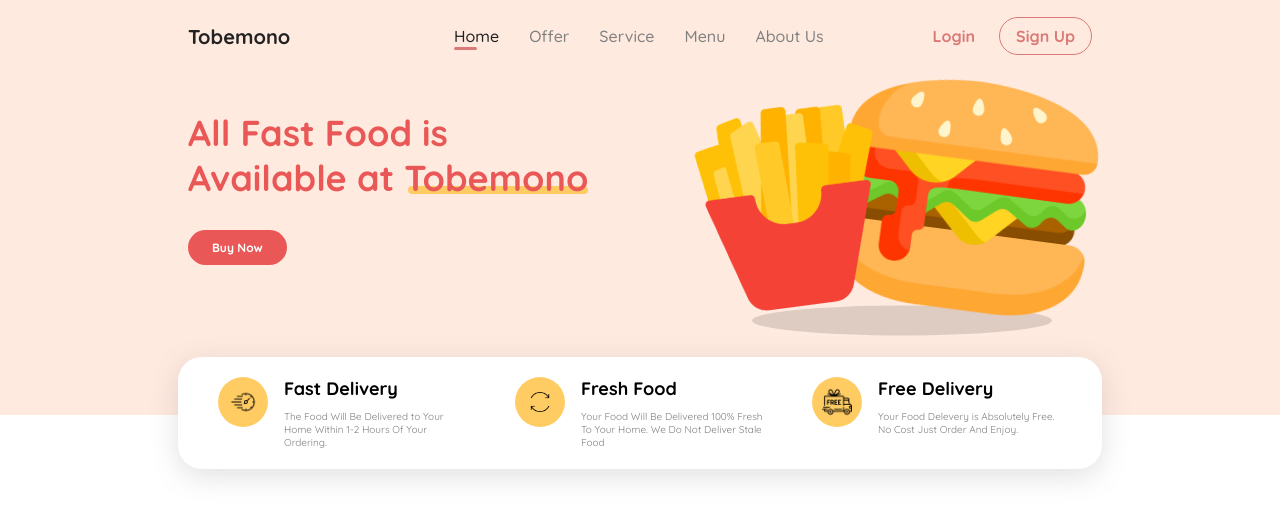
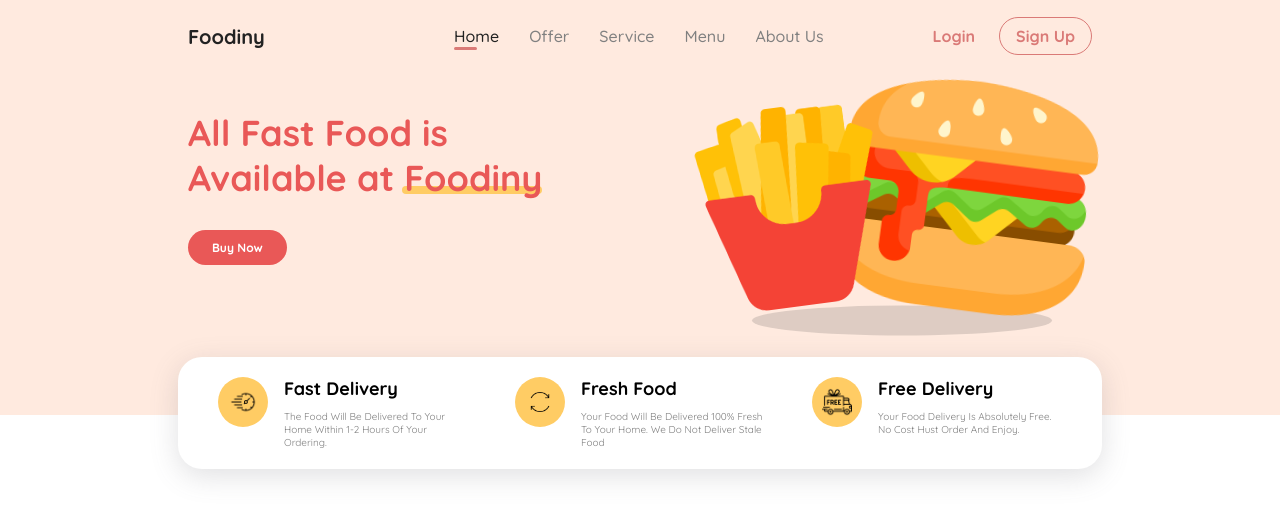
Before and after one commit to ayantechtop/Foodiny-Shopify-Frontend, a Next.js app: page / in a window 1280 px wide. Shown: the top 518 px of the page. Built offline with nearby package versions, Linux system fonts and the light colour scheme.

Commit message:
fix: :zap: Update app name

```diff
--- a/src/components/main/index.module.scss
+++ b/src/components/main/index.module.scss
@@ -34,7 +34,7 @@
             bottom: 6px;
             content: "";
             height: 8px;
-            width: 180px;
+            width: 140px;
             position: absolute;
             border-radius: 24px;
             background-color: $gold-10-color;
@@ -138,6 +138,7 @@
             .description {
                 color: gray;
                 font-size: 10px;
+                text-transform: capitalize;
             }
         }
     }
--- a/src/components/main/index.tsx
+++ b/src/components/main/index.tsx
@@ -9,21 +9,21 @@ const bannerItems = [
     title: 'Fast Delivery',
     iconSrc: '/deadline.png',
     description:
-      'The Food Will Be Delivered to Your Home Within 1-2 Hours Of Your Ordering.',
+      'The food will be delivered to your home within 1-2 hours of your ordering.',
   },
   {
     id: 2,
     title: 'Fresh Food',
     iconSrc: '/repeat.png',
     description:
-      'Your Food Will Be Delivered 100% Fresh To Your Home. We Do Not Deliver Stale Food',
+      'Your food will be delivered 100% fresh to your home. we do not deliver stale food',
   },
   {
     id: 3,
     title: 'Free Delivery',
     iconSrc: '/free-delivery.png',
     description:
-      'Your Food Delevery is Absolutely Free. No Cost Just Order And Enjoy.',
+      'Your food delivery is absolutely free. no cost hust order and enjoy.',
   },
 ]
 
@@ -33,15 +33,15 @@ const MainComponent = () => {
       <div className={styles.container}>
         <div className={styles.title_box}>
           <h1 className={styles.title}>
-            {`All Fast Food is \n Available at Tobemono`}
+            {`All Fast Food is \n Available at Foodiny`}
           </h1>
         </div>
         <div className={styles.image_container}>
           <div className={styles.image_1}>
-            <Image alt="" width={250} height={250} src="/burger.png" />
+            <Image priority alt="" width={250} height={250} src="/burger.png" />
           </div>
           <div className={styles.image_2}>
-            <Image alt="" width={200} height={200} src="/french-fries.png" />
+            <Image priority alt="" width={200} height={200} src="/french-fries.png" />
           </div>
           <div className={styles.shadow} />
         </div>
--- a/src/components/navbar/index.tsx
+++ b/src/components/navbar/index.tsx
@@ -29,7 +29,7 @@ const navbarItems = [
 const Navbar = () => {
   return (
     <div className={styles.container}>
-      <div className={styles.logo}>Tobemono</div>
+      <div className={styles.logo}>Foodiny</div>
       <ul className={styles.menu}>
         {navbarItems?.map(({ id, content }) => (
           <li
--- a/src/pages/index.tsx
+++ b/src/pages/index.tsx
@@ -12,7 +12,7 @@ export default function Home() {
   return (
     <>
       <Head>
-        <title>Tabemono</title>
+        <title>Foodiny</title>
         <meta name="description" content="Generated by create next app" />
         <meta name="viewport" content="width=device-width, initial-scale=1" />
         <link rel="icon" href="/favicon.ico" />
```
